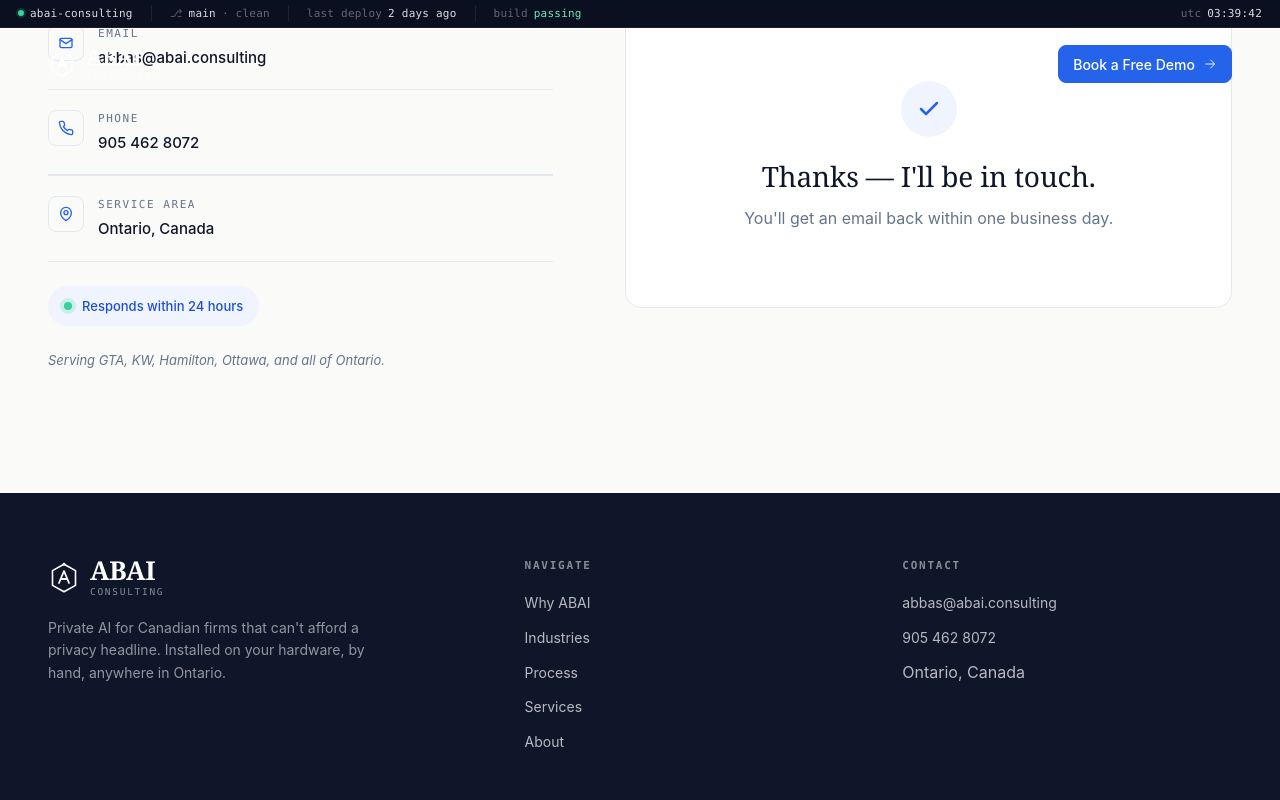
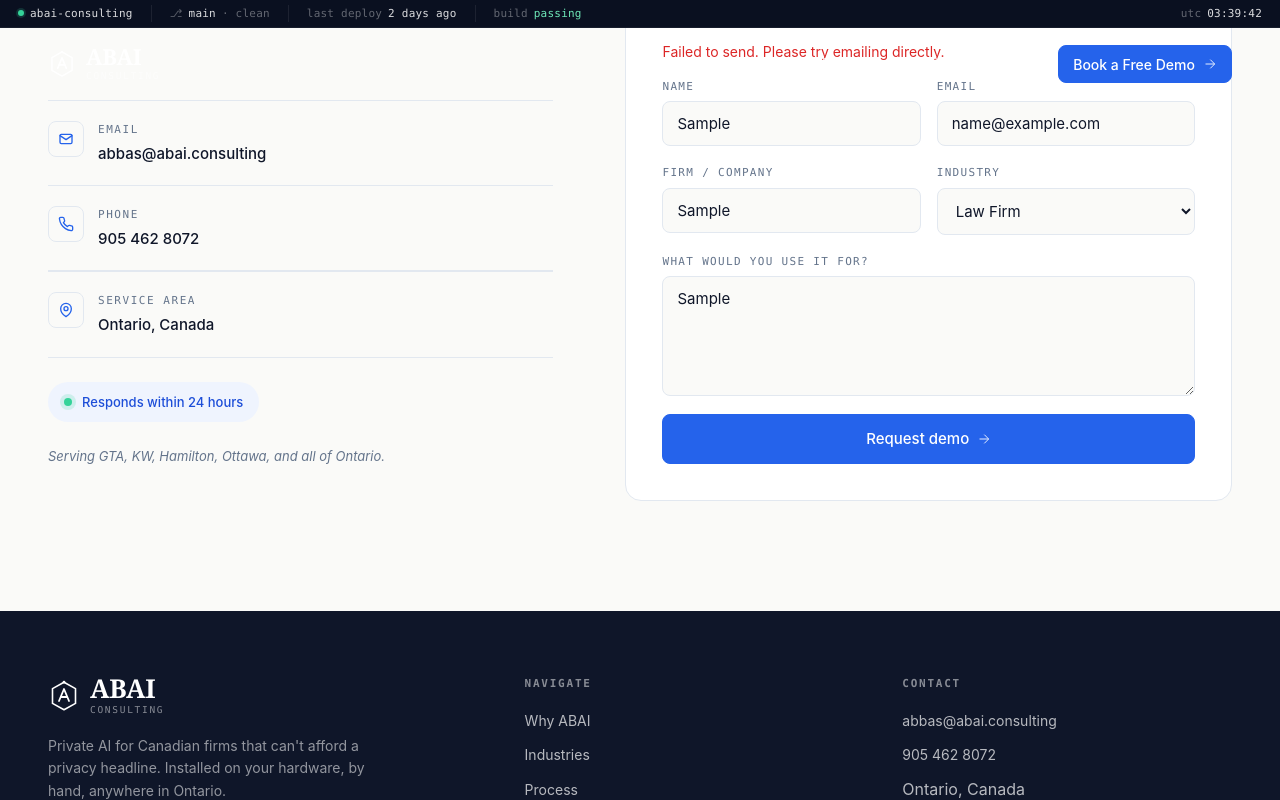
Before and after one commit to abbasbukhari/abai, a React (Vite) app: page / in a window 1280 px wide. Both pictures are taken after typing "Sample", "name@example.com", "Sample", "Sample" into the empty fields and a click on the button "Request demo". Shown: the part 7816-8616 px from the top of the page. Built offline with nearby package versions, Linux system fonts and the light colour scheme.

Commit message:
Enhance Contact component: improve form submission handling, add error messages, and optimize input states

```diff
--- a/src/components/Contact.jsx
+++ b/src/components/Contact.jsx
@@ -1,22 +1,69 @@
-import { useState } from 'react'
-import Icon from './Icon'
+import { useState } from "react";
+import Icon from "./Icon";
 
 export default function Contact({ formRef }) {
-  const [form, setForm] = useState({ name: '', email: '', company: '', industry: 'Law Firm', message: '' })
-  const [errors, setErrors] = useState({})
-  const [sent, setSent] = useState(false)
+  const [form, setForm] = useState({
+    name: "",
+    email: "",
+    company: "",
+    industry: "Law Firm",
+    message: "",
+  });
+  const [errors, setErrors] = useState({});
+  const [sent, setSent] = useState(false);
+  const [submitting, setSubmitting] = useState(false);
 
-  const update = k => e => setForm(s => ({ ...s, [k]: e.target.value }))
+  const update = (k) => (e) => setForm((s) => ({ ...s, [k]: e.target.value }));
 
-  const submit = (e) => {
-    e.preventDefault()
-    const errs = {}
-    if (!form.name.trim()) errs.name = 'Required'
-    if (!/^[^\s@]+@[^\s@]+\.[^\s@]+$/.test(form.email)) errs.email = 'Valid email required'
-    if (!form.message.trim()) errs.message = "Tell me a bit about what you'd use it for"
-    setErrors(errs)
-    if (Object.keys(errs).length === 0) setSent(true)
-  }
+  const submit = async (e) => {
+    e.preventDefault();
+    const errs = {};
+    if (!form.name.trim()) errs.name = "Required";
+    if (!/^[^\s@]+@[^\s@]+\.[^\s@]+$/.test(form.email))
+      errs.email = "Valid email required";
+    if (!form.message.trim())
+      errs.message = "Tell me a bit about what you'd use it for";
+
+    setErrors(errs);
+    if (Object.keys(errs).length > 0) return;
+
+    // Submit to Formspree
+    setSubmitting(true);
+    try {
+      const response = await fetch("https://formspree.io/f/xyzpqwab", {
+        method: "POST",
+        headers: {
+          "Content-Type": "application/json",
+          Accept: "application/json",
+        },
+        body: JSON.stringify({
+          name: form.name,
+          email: form.email,
+          company: form.company,
+          industry: form.industry,
+          message: form.message,
+          _replyto: form.email,
+        }),
+      });
+
+      if (response.ok) {
+        setSent(true);
+        setForm({
+          name: "",
+          email: "",
+          company: "",
+          industry: "Law Firm",
+          message: "",
+        });
+      } else {
+        setErrors({ submit: "Failed to send. Please try emailing directly." });
+      }
+    } catch (err) {
+      setErrors({ submit: "Failed to send. Please try emailing directly." });
+    } finally {
+      setSubmitting(false);
+    }
+  };
 
   return (
     <section className="section-pad" id="contact" ref={formRef}>
@@ -29,29 +76,44 @@
             </h2>
           </div>
           <p className="lede">
-            Tell me what your firm does. I'll bring a working setup to your office,
-            walk through it with your team, and leave you a quote — at no cost.
+            Tell me what your firm does. I'll bring a working setup to your
+            office, walk through it with your team, and leave you a quote — at
+            no cost.
           </p>
         </div>
 
         <div className="contact-grid">
           <div className="contact-info reveal">
-            <a href="mailto:abbas@abai.consulting" className="contact-line" style={{ textDecoration: 'none' }}>
-              <div className="contact-line-icon"><Icon name="mail" size={16} stroke={2} /></div>
+            <a
+              href="mailto:abbas@abai.consulting"
+              className="contact-line"
+              style={{ textDecoration: "none" }}
+            >
+              <div className="contact-line-icon">
+                <Icon name="mail" size={16} stroke={2} />
+              </div>
               <div>
                 <div className="contact-line-label">Email</div>
                 <div className="contact-line-val">abbas@abai.consulting</div>
               </div>
             </a>
-            <a href="tel:9054628072" className="contact-line" style={{ textDecoration: 'none' }}>
-              <div className="contact-line-icon"><Icon name="phone" size={16} stroke={2} /></div>
+            <a
+              href="tel:9054628072"
+              className="contact-line"
+              style={{ textDecoration: "none" }}
+            >
+              <div className="contact-line-icon">
+                <Icon name="phone" size={16} stroke={2} />
+              </div>
               <div>
                 <div className="contact-line-label">Phone</div>
                 <div className="contact-line-val">905 462 8072</div>
               </div>
             </a>
             <div className="contact-line">
-              <div className="contact-line-icon"><Icon name="pin" size={16} stroke={2} /></div>
+              <div className="contact-line-icon">
+                <Icon name="pin" size={16} stroke={2} />
+              </div>
               <div>
                 <div className="contact-line-label">Service area</div>
                 <div className="contact-line-val">Ontario, Canada</div>
@@ -66,32 +128,65 @@
           <form className="contact-form reveal" onSubmit={submit} noValidate>
             {sent ? (
               <div className="form-success">
-                <div className="form-success-icon"><Icon name="check" size={24} stroke={2.5} /></div>
+                <div className="form-success-icon">
+                  <Icon name="check" size={24} stroke={2.5} />
+                </div>
                 <h3>Thanks — I'll be in touch.</h3>
                 <p>You'll get an email back within one business day.</p>
               </div>
             ) : (
               <>
+                {errors.submit && (
+                  <div
+                    style={{ color: "#DC2626", marginBottom: 16, fontSize: 14 }}
+                  >
+                    {errors.submit}
+                  </div>
+                )}
                 <div className="field-row">
                   <div className="field">
                     <label>Name</label>
-                    <input value={form.name} onChange={update('name')} placeholder="Jane Partner" />
-                    {errors.name && <span className="field-error">{errors.name}</span>}
+                    <input
+                      value={form.name}
+                      onChange={update("name")}
+                      placeholder="Jane Partner"
+                      disabled={submitting}
+                    />
+                    {errors.name && (
+                      <span className="field-error">{errors.name}</span>
+                    )}
                   </div>
                   <div className="field">
                     <label>Email</label>
-                    <input type="email" value={form.email} onChange={update('email')} placeholder="jane@firm.ca" />
-                    {errors.email && <span className="field-error">{errors.email}</span>}
+                    <input
+                      type="email"
+                      value={form.email}
+                      onChange={update("email")}
+                      placeholder="jane@firm.ca"
+                      disabled={submitting}
+                    />
+                    {errors.email && (
+                      <span className="field-error">{errors.email}</span>
+                    )}
                   </div>
                 </div>
                 <div className="field-row">
                   <div className="field">
                     <label>Firm / Company</label>
-                    <input value={form.company} onChange={update('company')} placeholder="Smith & Co." />
+                    <input
+                      value={form.company}
+                      onChange={update("company")}
+                      placeholder="Smith & Co."
+                      disabled={submitting}
+                    />
                   </div>
                   <div className="field">
                     <label>Industry</label>
-                    <select value={form.industry} onChange={update('industry')}>
+                    <select
+                      value={form.industry}
+                      onChange={update("industry")}
+                      disabled={submitting}
+                    >
                       <option>Law Firm</option>
                       <option>Medical Clinic</option>
                       <option>Accounting / Tax</option>
@@ -106,14 +201,27 @@
                   <label>What would you use it for?</label>
                   <textarea
                     value={form.message}
-                    onChange={update('message')}
+                    onChange={update("message")}
                     placeholder="One or two tasks that take too long today, or that you'd never paste into ChatGPT."
+                    disabled={submitting}
                   />
-                  {errors.message && <span className="field-error">{errors.message}</span>}
+                  {errors.message && (
+                    <span className="field-error">{errors.message}</span>
+                  )}
                 </div>
-                <button className="btn btn-primary" type="submit" style={{ width: '100%', justifyContent: 'center', height: 50 }}>
-                  Request demo
-                  <Icon name="arrow-right" size={14} />
+                <button
+                  className="btn btn-primary"
+                  type="submit"
+                  disabled={submitting}
+                  style={{
+                    width: "100%",
+                    justifyContent: "center",
+                    height: 50,
+                    opacity: submitting ? 0.6 : 1,
+                  }}
+                >
+                  {submitting ? "Sending..." : "Request demo"}
+                  {!submitting && <Icon name="arrow-right" size={14} />}
                 </button>
               </>
             )}
@@ -121,5 +229,5 @@
         </div>
       </div>
     </section>
-  )
+  );
 }
```
Also changed, not shown: 1 other file (tests, documents, lock files or other folders).
